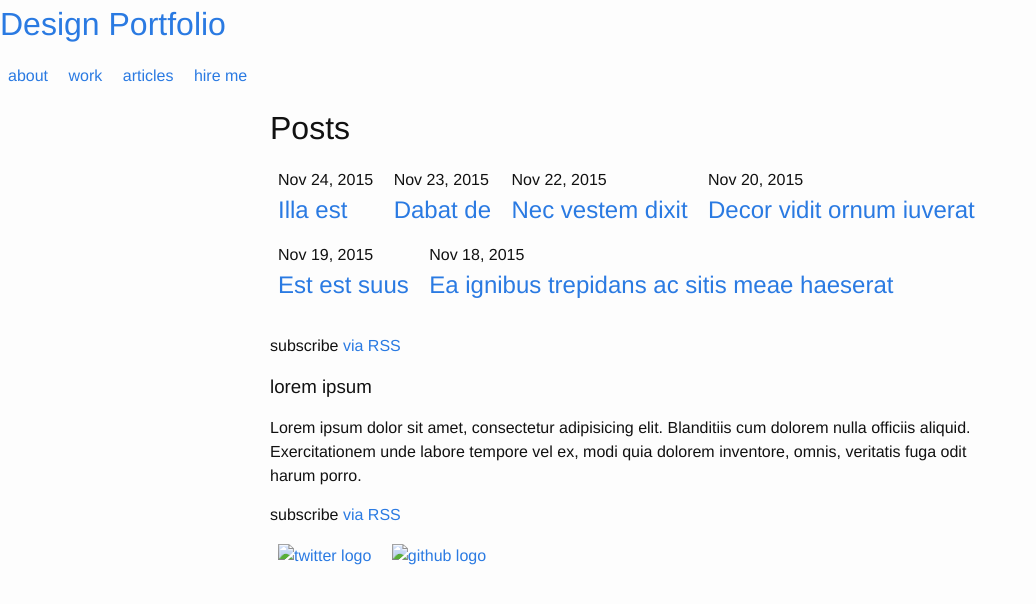
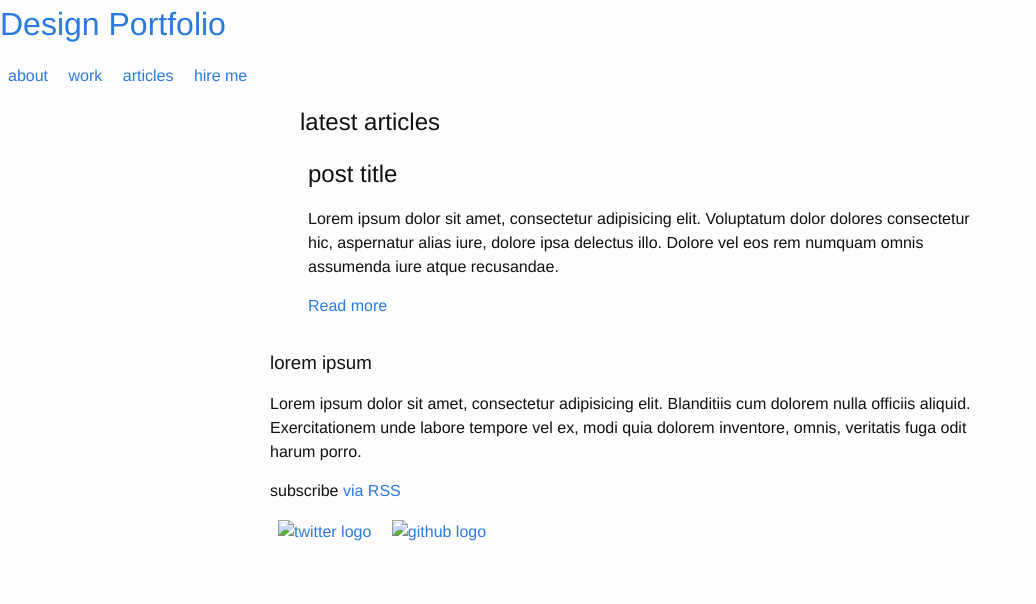
Before and after one commit to smugfox/smugfox, a Jekyll site: the page built from index.html, in a window 1280 px wide. Shown: the top 604 px of the page, without its empty margins (0-1036 px from the left). Built offline with Jekyll 4.4.1, drawn with Linux system fonts in a browser that asks for light colours.

Commit message:
Mock out layout for latest articles

```diff
--- a/index.html
+++ b/index.html
@@ -3,21 +3,19 @@ layout: default
 ---
 
 <div class="home">
-
-  <h1 class="page-heading">Posts</h1>
-
-  <ul class="post-list">
-    {% for post in site.posts %}
-      <li>
-        <span class="post-meta">{{ post.date | date: "%b %-d, %Y" }}</span>
-
-        <h2>
-          <a class="post-link" href="{{ post.url | prepend: site.baseurl }}">{{ post.title }}</a>
-        </h2>
-      </li>
-    {% endfor %}
-  </ul>
-
-  <p class="rss-subscribe">subscribe <a href="{{ "/feed.xml" | prepend: site.baseurl }}">via RSS</a></p>
-
+  <!-- Section for featured post -->
+  <!-- Section for featured projects -->
+  <!-- Section for latest articles -->
+  <section>
+    <div class="wrapper">
+      <h1>latest articles</h1>
+      <ul>
+        <li>
+          <h2>post title</h2>
+          <p>Lorem ipsum dolor sit amet, consectetur adipisicing elit. Voluptatum dolor dolores consectetur hic, aspernatur alias iure, dolore ipsa delectus illo. Dolore vel eos rem numquam omnis assumenda iure atque recusandae.</p>
+          <p><a href="#">Read more</a></p>
+        </li>
+      </ul>
+    </div>
+  </section>
 </div>
```
